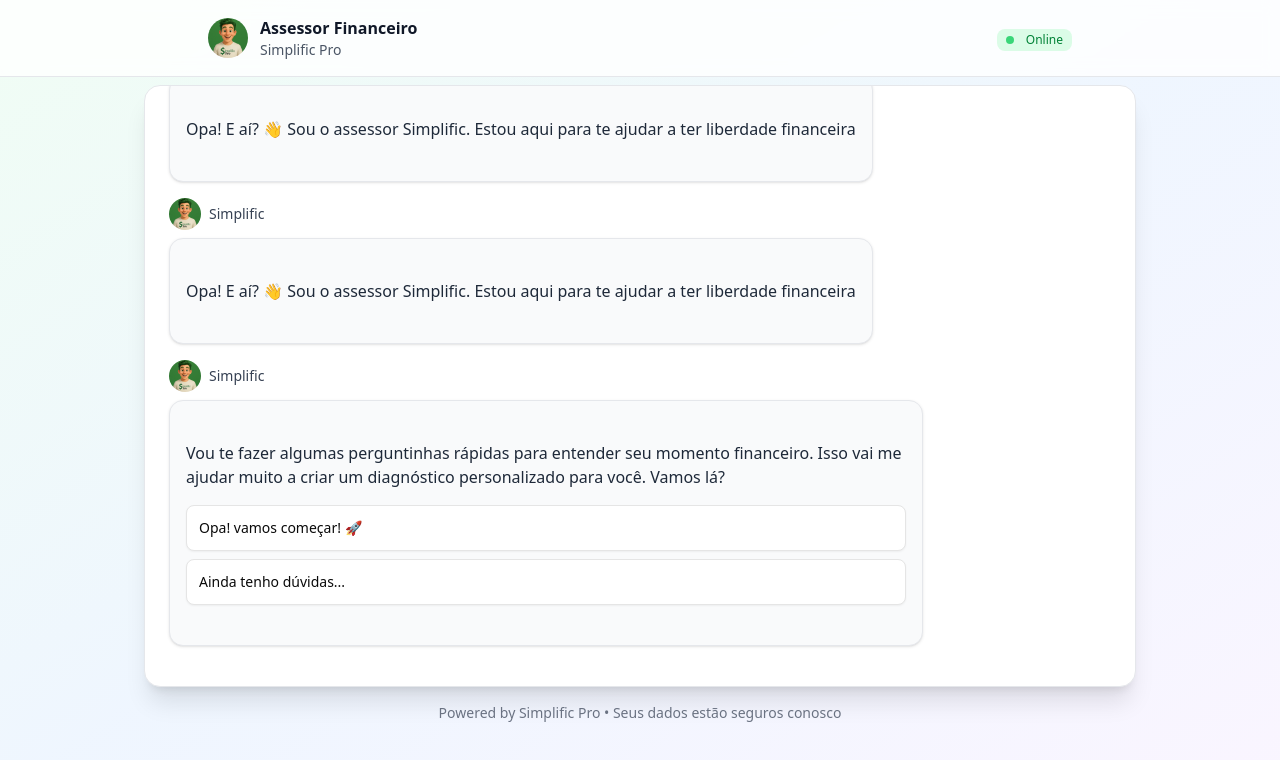
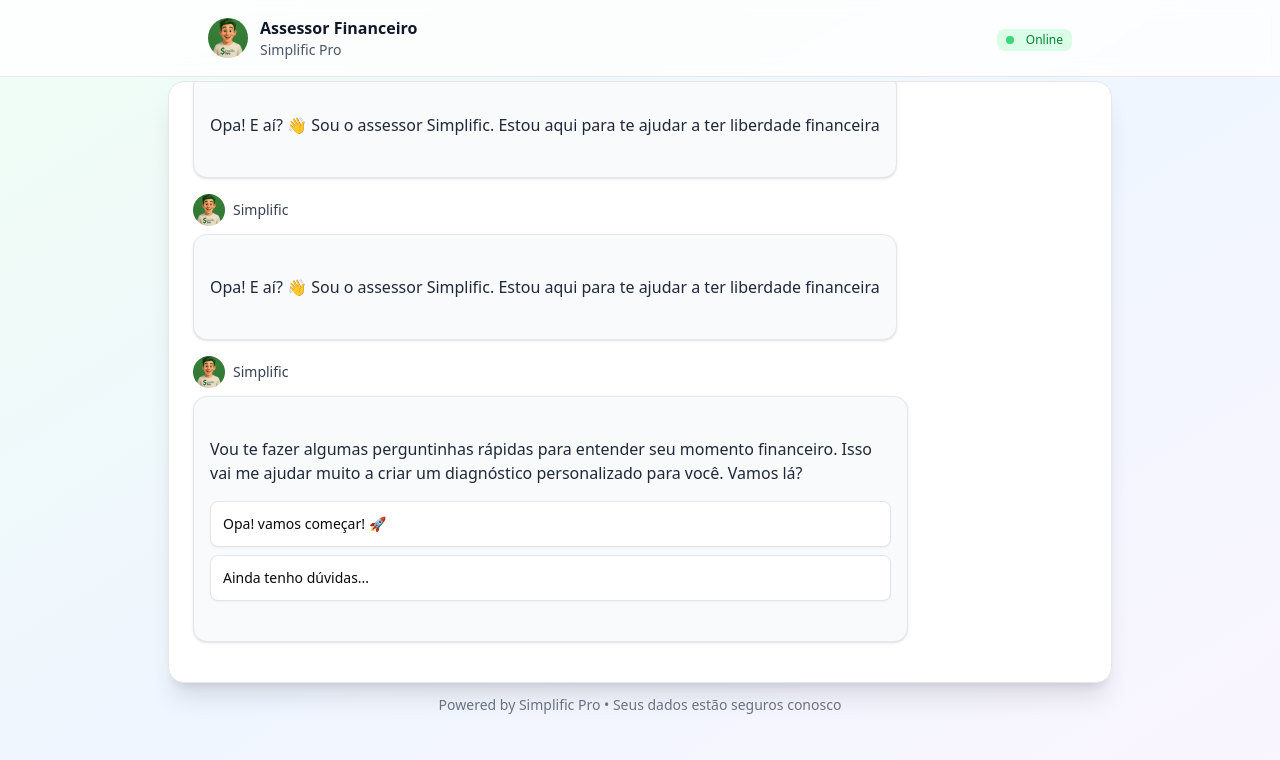
Before and after one commit to Felipegyyn/simplific-funil-chatbot, a React (Vite) app: page / in a window 1280 px wide. Shown: the top 760 px of the page. Built offline with nearby package versions, Linux system fonts and the light colour scheme.

Commit message:
alter new new

```diff
--- a/src/App.jsx
+++ b/src/App.jsx
@@ -365,7 +365,7 @@ function App() {
       </div>
 
       {/* Chat Container */}
-      <div className="max-w-5xl mx-auto px-4 py-2">
+      <div className="max-w-5xl mx-auto px-10 py-1">
         <div className="bg-white rounded-2xl shadow-xl border border-gray-200 overflow-hidden">
           {/* Messages */}
           <div className="h-[600px] overflow-y-auto p-6 space-y-4">
```
